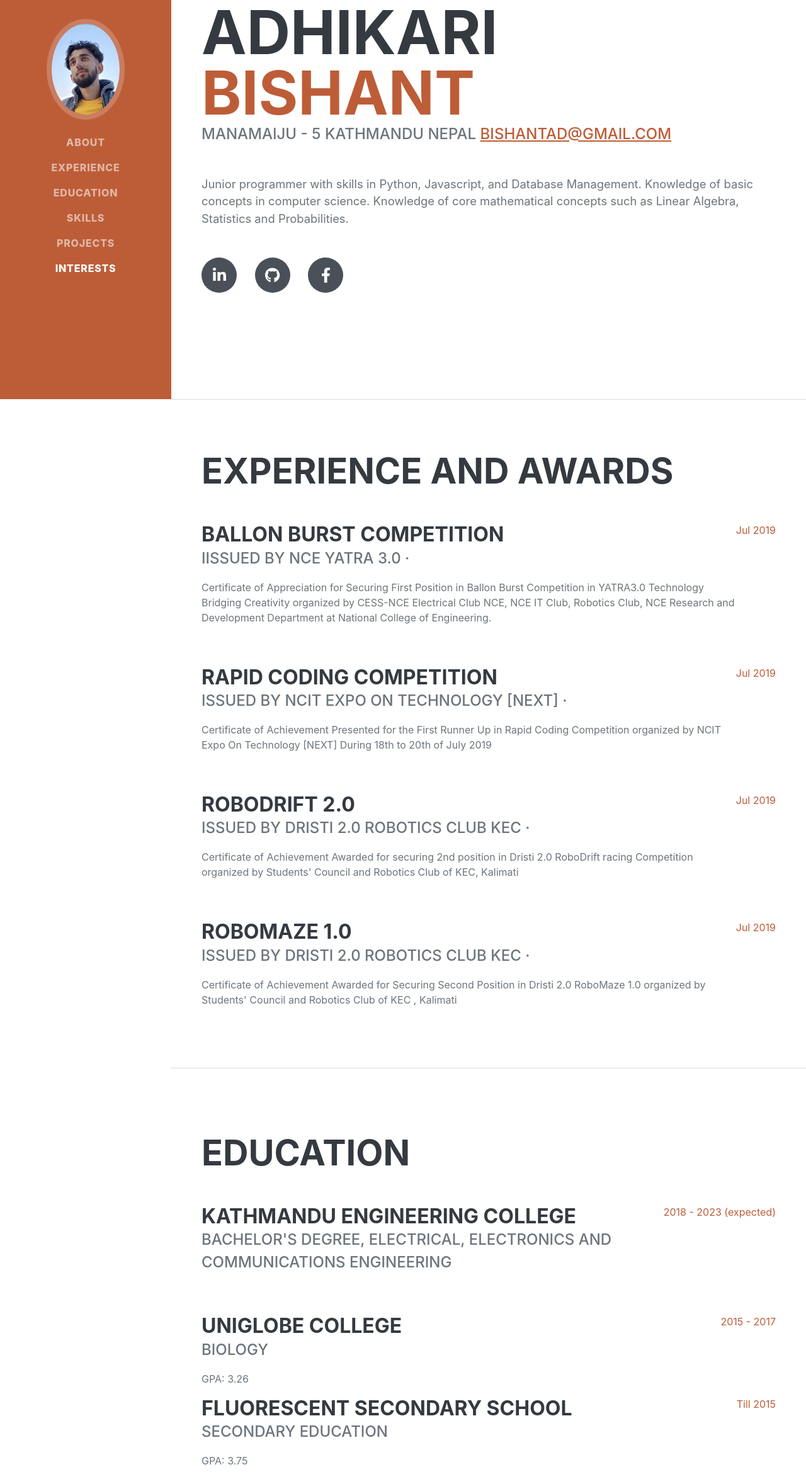
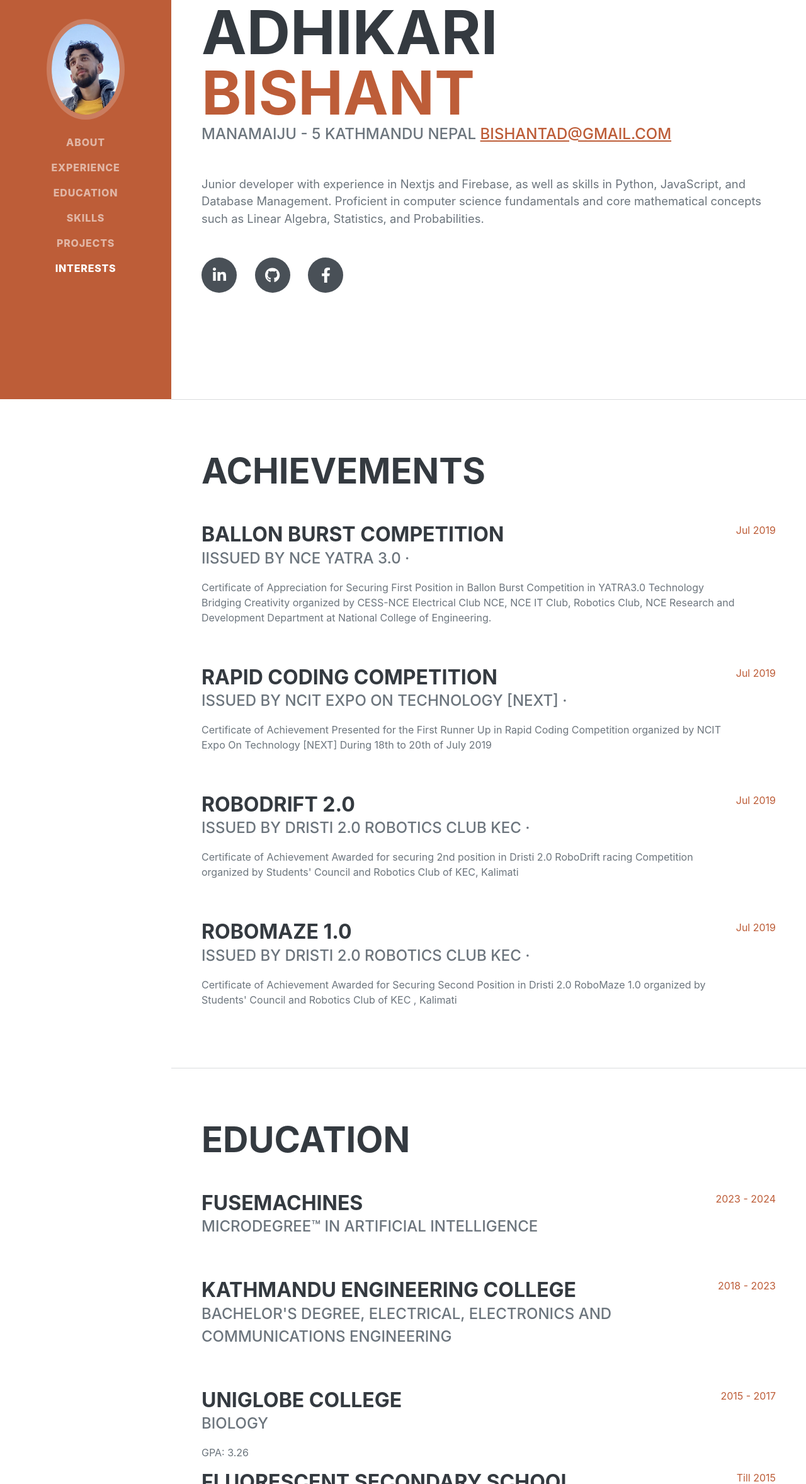
Before and after one commit to EvoltPratom/portfolio, a website: page public/index.html in a window 1280 px wide. Shown: the part 166-2523 px from the top of the page at 63% size. Drawn offline with nearby package versions, Linux system fonts and the light colour scheme; a web font is replaced by a local one.

Commit message:
changed something

```diff
--- a/public/index.html
+++ b/public/index.html
@@ -49,8 +49,8 @@
                         Manamaiju - 5 Kathmandu Nepal
                         <a href="mailto:bishantad@gmail.com">bishantad@gmail.com</a>
                     </div>
-                    <p class="lead mb-5">Junior programmer with skills in Python, Javascript, and Database Management. Knowledge of basic concepts in
-computer science. Knowledge of core mathematical concepts such as Linear Algebra, Statistics and Probabilities.</p>
+                    <p class="lead mb-5">Junior developer with experience in Nextjs and Firebase, as well as skills in Python, JavaScript, and Database Management.
+                        Proficient in computer science fundamentals and core mathematical concepts such as Linear Algebra, Statistics, and Probabilities. </p>
                     <div class="social-icons">
                         <a class="social-icon" href="https://www.linkedin.com/in/bishant-adhikari-832703127/"><i class="fab fa-linkedin-in"></i></a>
                         <a class="social-icon" href="https://github.com/EvoltPratom"><i class="fab fa-github"></i></a>
@@ -63,7 +63,7 @@ computer science. Knowledge of core mathematical concepts such as Linear Algebra
             <!-- Experience-->
             <section class="resume-section" id="experience">
                 <div class="resume-section-content">
-                    <h2 class="mb-5">Experience and Awards</h2>
+                    <h2 class="mb-5">Achievements</h2>
                     <div class="d-flex flex-column flex-md-row justify-content-between mb-5">
                         <div class="flex-grow-1">
                             <h3 class="mb-0">Ballon Burst Competition</h3>
@@ -103,15 +103,22 @@ computer science. Knowledge of core mathematical concepts such as Linear Algebra
             <section class="resume-section" id="education">
                 <div class="resume-section-content">
                     <h2 class="mb-5">Education</h2>
+
+                    <div class="d-flex flex-column flex-md-row justify-content-between mb-5">
+                        <div class="flex-grow-1">
+                            <h3 class="mb-0">Fusemachines</h3>
+                            <div class="subheading mb-3">Microdegree™ in Artificial Intelligence</div>
+                        </div>
+                        <div class="flex-shrink-0"><span class="text-primary">2023 - 2024 </span></div>
+                    </div>
                     <div class="d-flex flex-column flex-md-row justify-content-between mb-5">
                         <div class="flex-grow-1">
                             <h3 class="mb-0">Kathmandu Engineering College</h3>
                             <div class="subheading mb-3">Bachelor's degree, Electrical, Electronics and Communications Engineering</div>
+                        </div>
+                        <div class="flex-shrink-0"><span class="text-primary">2018 - 2023 </span></div>
+                    </div>
 
-
-                        </div>
-                        <div class="flex-shrink-0"><span class="text-primary">2018 - 2023 (expected)</span></div>
-                    </div>
                     <div class="d-flex flex-column flex-md-row justify-content-between">
                         <div class="flex-grow-1">
                             <h3 class="mb-0">Uniglobe College</h3>
@@ -120,6 +127,7 @@ computer science. Knowledge of core mathematical concepts such as Linear Algebra
                         </div>
                         <div class="flex-shrink-0"><span class="text-primary">2015 - 2017</span></div>
                     </div>
+
                     <div class="d-flex flex-column flex-md-row justify-content-between mb-5">
                         <div class="flex-grow-1">
                             <h3 class="mb-0">Fluorescent Secondary School</h3>
@@ -129,6 +137,7 @@ computer science. Knowledge of core mathematical concepts such as Linear Algebra
                         </div>
                         <div class="flex-shrink-0"><span class="text-primary">Till 2015</span></div>
                     </div>
+
                 </div>
             </section>
             <hr class="m-0" />
```
